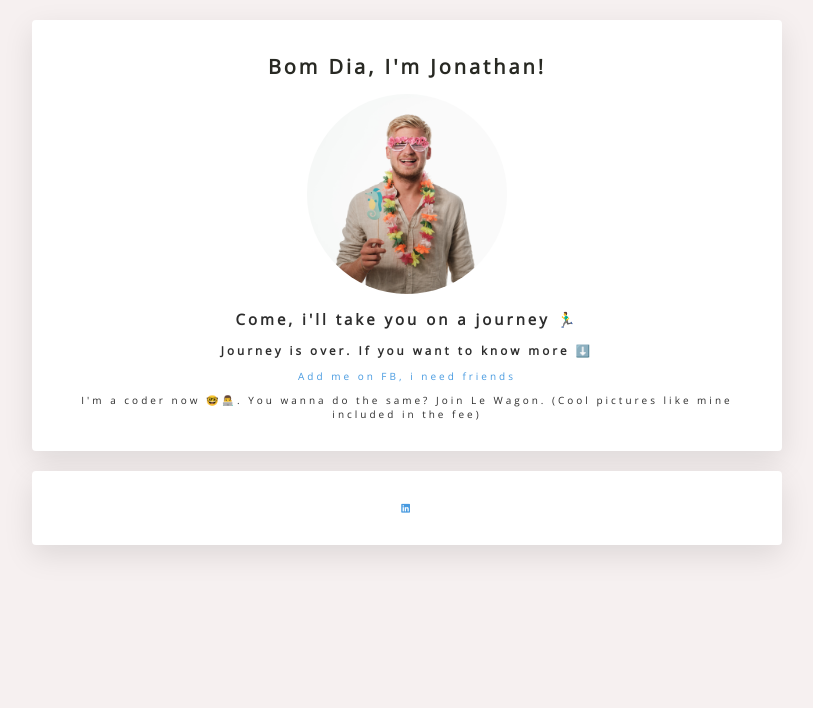
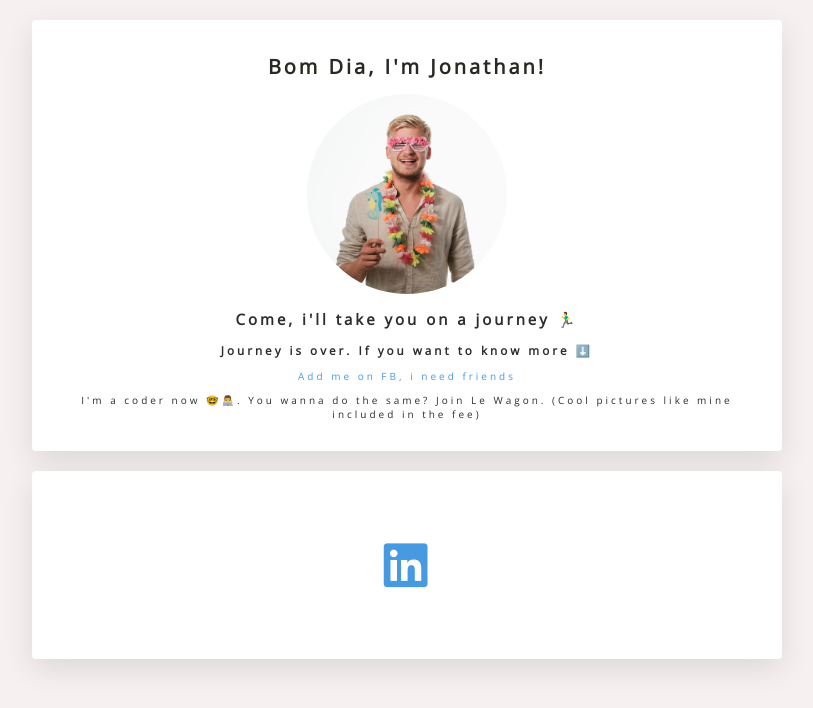
Before and after one commit to JonathanSpielberg/profile, a plain HTML site: page index.html in a window 1280 px wide. Shown: the whole page, without its empty margins (233-1046 px from the left). Drawn offline with nearby package versions, Linux system fonts and the light colour scheme.

Commit message:
increased the size of the lower card

```diff
--- a/style.css
+++ b/style.css
@@ -51,7 +51,8 @@ a:hover {
 
 .list-inline > li {
   display: inline-block;
-  padding: 0px 20px;
+  padding: 30px;
+  font-size: 50px;
 }
 
 .list-inline {
```
